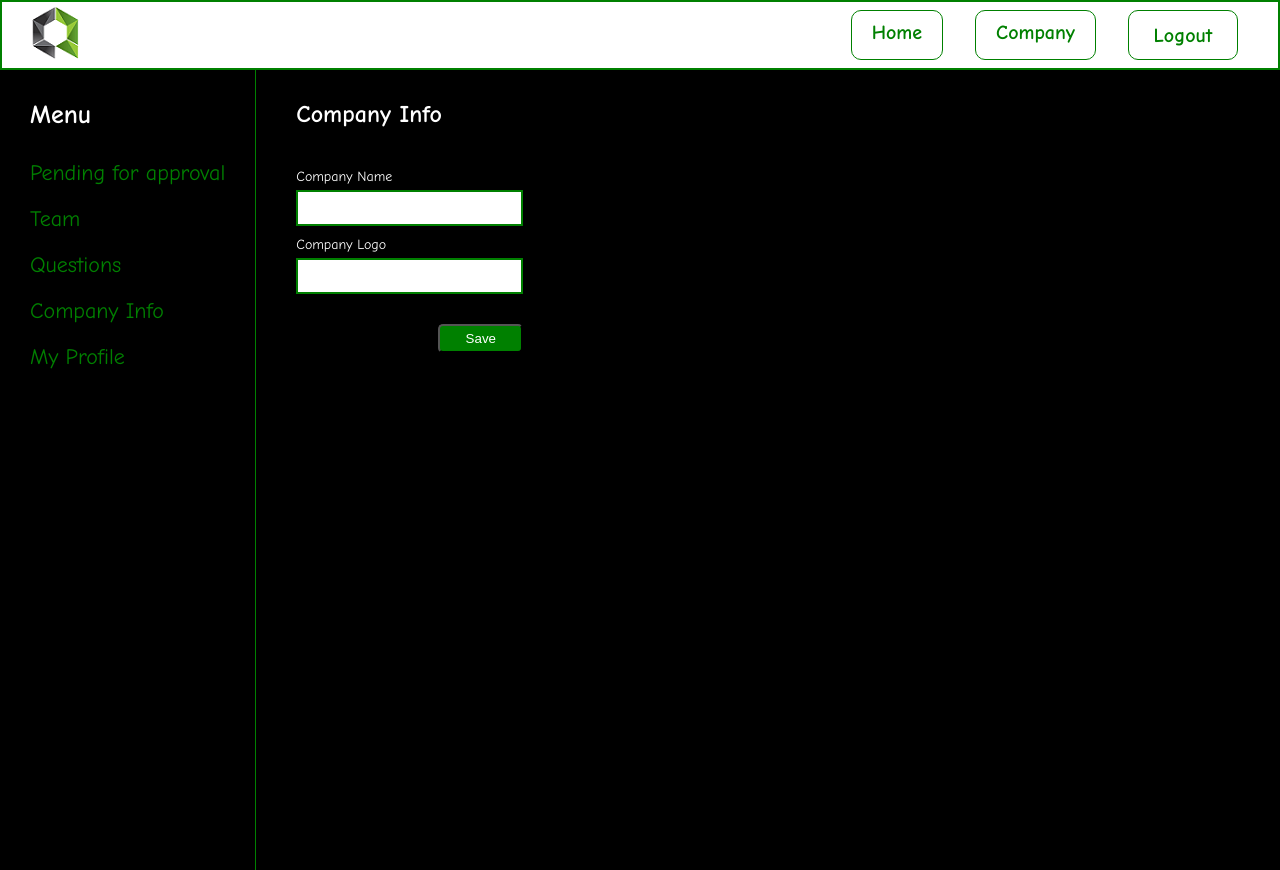
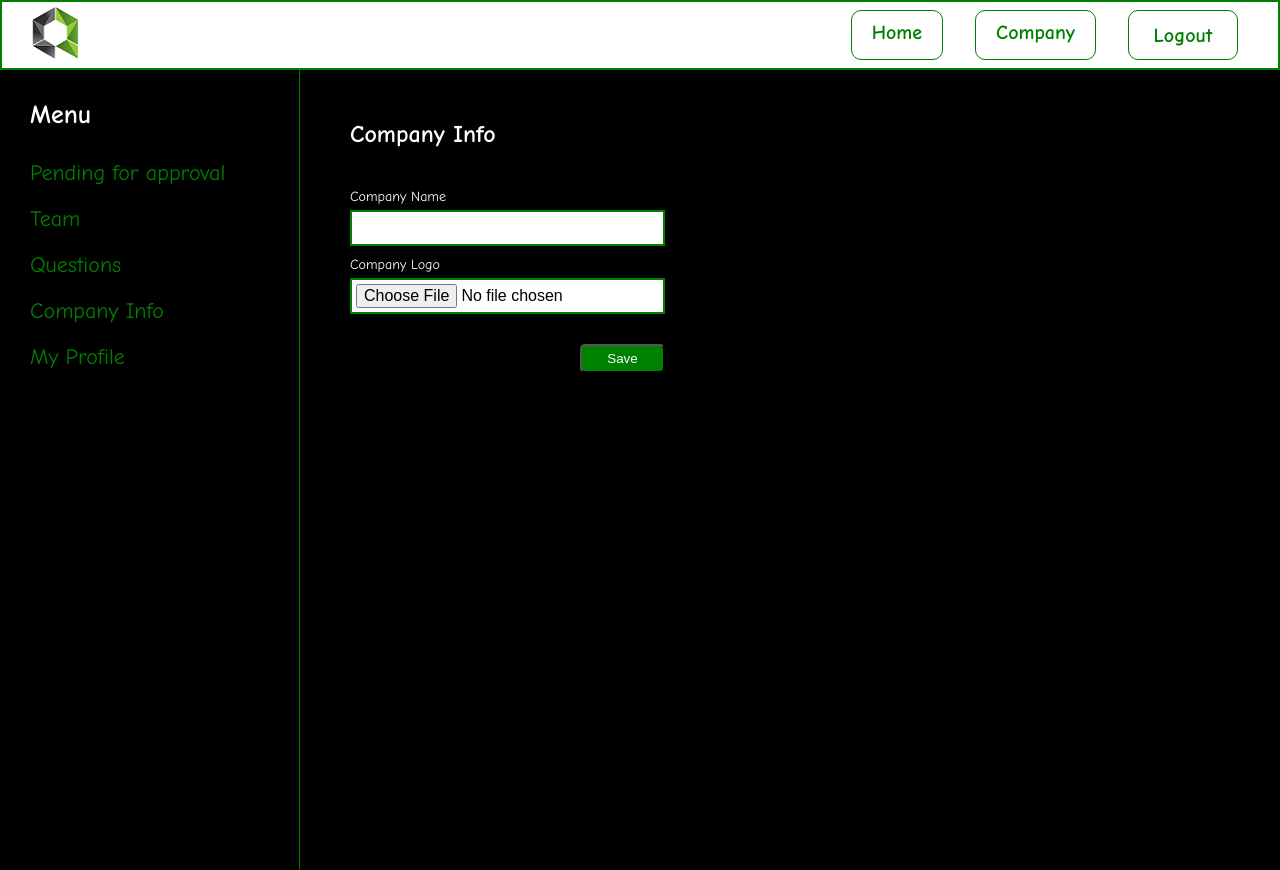
Before and after one commit to OliverVukovic/HR-App, a React (Create React App) app: page /company-info in a window 1280 px wide. Built offline with nearby package versions, Linux system fonts and the light colour scheme.

Commit message:
questions-err

```diff
--- a/src/components/CompanyInfo.css
+++ b/src/components/CompanyInfo.css
@@ -31,3 +31,14 @@
     flex-direction: column;
     margin-top: 30px;
 }
+.container-company-info{
+    padding-top: 50px;
+}
+.left-bar-companyinfo{
+    display: flex;
+    width: 100%;
+    gap: 50px;
+}
+.choose-file{
+    width: 100%;
+}
--- a/src/components/CompanyInfo.js
+++ b/src/components/CompanyInfo.js
@@ -1,23 +1,25 @@
 import React from 'react'
-import HeaderLog from './HeaderLog'
-import LeftBar from './LeftBar'
+// import HeaderLog from './HeaderLog'
+// import LeftBar from './LeftBar'
 import './CompanyInfo.css';
+import HeaderLog from './HeaderLog';
+import LeftBar from './LeftBar';
 
 function CompanyInfo() {
   return (
 
+    <div className="header-leftbar-right">
+      <HeaderLog />
+      <div className="left-bar-companyinfo">
+        <LeftBar />
         <div className="container-company-info">
-      <HeaderLog />
-      <div className="company-container">
-          <LeftBar />
-          <div className="compani-right">
             <h2 className="company-title">Company Info</h2>
             <p className="company-name">Company Name</p>
-              <input type="text" />
+            <input className='choose-file' type="text" />
             <p className="company-name">Company Logo</p>
-              <input type="text" />
+            <input className='choose-file' type="file" />
             <div className="div-but">
-                <button className="but-save">Save</button>
+              <button className="button">Save</button>
             </div>
         </div>
       </div>
--- a/src/components/HeaderLog.js
+++ b/src/components/HeaderLog.js
@@ -26,7 +26,7 @@ function HeaderLog() {
             <div className="page-links">
 
                 <Link className="page-link home" to="/home">Home</Link>
-                <Link className="page-link company" to="/company">Company</Link>
+                <Link className="page-link company" to="/company-info">Company</Link>
                 {/* <Link className="page-link logout" to="/"> */}
                     <button className="page-link-btn" onClick={logOut}>
                     Logout
--- a/src/components/Leftbar.css
+++ b/src/components/Leftbar.css
@@ -8,7 +8,7 @@
 .container-leftbar{
     display: flex;
     flex-direction: column;
-    max-width: 300px;
+    width: 300px;
     height: 100vh;
     border-right: 1px solid green;
     font-size: 22px;
--- a/src/components/Login.js
+++ b/src/components/Login.js
@@ -115,6 +115,7 @@ const Login = () => {
                             </button>
                         </div>
                         {error.message && <div className="error-message">{error.message}</div>}
+
                     </form>
 
                 </section>
--- a/src/components/Questions.css
+++ b/src/components/Questions.css
@@ -11,11 +11,14 @@
     gap: 30px;
 }
 .questions-place {
-    border: 1px solid green;
+    border: 3px solid green;
+    border-radius: 7px;
     padding: 20px;
     width: 80%;
     display: flex;
     justify-content: space-between;
+    background-color: white;
+    color: black;
 }
 .questions-title-big{
     padding-bottom: 20px;
@@ -40,7 +43,9 @@
     width: 80%;
 }
 .add-questions{
-    width: 20%;
+    width: 100%;
+    border: none;
+    padding: 15px;
     font-family: 'Comic Neue', sans-serif;
     font-size: 16px;
     font-weight: bold;
--- a/src/components/Questions.js
+++ b/src/components/Questions.js
@@ -1,4 +1,5 @@
 import React, { useState } from 'react'
+import { Link } from 'react-router-dom';
 import HeaderLog from './HeaderLog';
 import LeftBar from './LeftBar';
 import './Questions.css'
@@ -9,7 +10,7 @@ function Questions() {
         {title: 'Drugo pitanje' , body: 'Da li si jeo govna kad si bio mali?' , id: 2},
         {title: 'Trece pitanje' , body: 'Da li si jeo govna kad si bio mali?' , id: 3}
     ])
-    console.log(questions[0].title)
+
   return (
       <div>
       <HeaderLog />
@@ -19,7 +20,10 @@ function Questions() {
                 <div className="questions-right-side">
                     <div className="title-btn">
                         <h2 className="questions-title-big">Questions</h2>
-                        <button className="add-questions"> + Add new questions</button>
+                        <Link  to="/addquestions">
+                            <button className="add-questions"> + Add new questions</button>
+                        </Link>
+                        {/* <button className="add-questions"> + Add new questions</button> */}
                     </div>
                     {questions.map((quest) => (
                         <div className="questions-place">
```
Lines whose indentation alone changed are shown as unchanged.
